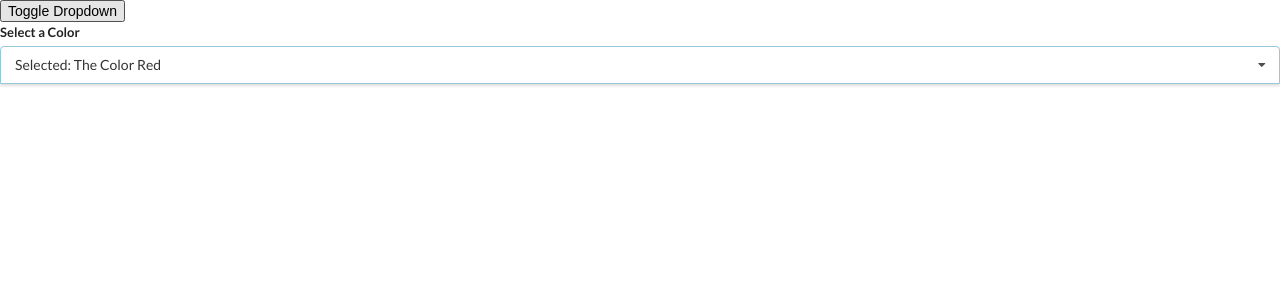
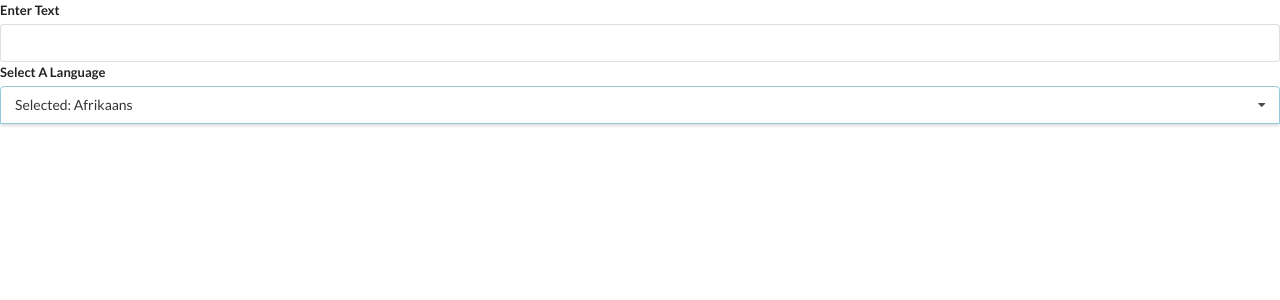
Before and after one commit to JMarcosSF/hooks-in-react, a React (Create React App) app: page / in a window 1280 px wide. Shown: the top 300 px of the page. Built offline with nearby package versions, Linux system fonts and the light colour scheme.

Commit message:
Added Translate.js component with its initial config.

```diff
--- a/src/App.js
+++ b/src/App.js
@@ -2,6 +2,7 @@
 // import Accordion from './components/Accordion';
 // import Search from './components/Search';
 import Dropdown from './components/Dropdown';
+import Translate from './components/Translate';
 
 const items = [
   {
@@ -41,22 +42,28 @@
   },
 ];
 
+// export default () => {
+//   const [selectedOption, setSelectedOption] = useState(options[0]);
+//   const [isShowDropdown, setIsShowDropdown] = useState(true);
+//
+//   return (<div>
+//     {/*<Accordion items={items}/>*/}
+//     {/*<Search></Search>*/}
+//     <button onClick={() => {
+//       setIsShowDropdown(!isShowDropdown);
+//     }}>Toggle Dropdown</button>
+//     {isShowDropdown ?
+//       <Dropdown
+//       selectedOption={selectedOption}
+//       onSelectedChange={setSelectedOption}
+//       options={options}
+//     ></Dropdown> : null
+//     }
+//   </div>);
+// };
+
 export default () => {
-  const [selectedOption, setSelectedOption] = useState(options[0]);
-  const [isShowDropdown, setIsShowDropdown] = useState(true);
-
-  return (<div>
-    {/*<Accordion items={items}/>*/}
-    {/*<Search></Search>*/}
-    <button onClick={() => {
-      setIsShowDropdown(!isShowDropdown);
-    }}>Toggle Dropdown</button>
-    {isShowDropdown ?
-      <Dropdown
-      selectedOption={selectedOption}
-      onSelectedChange={setSelectedOption}
-      options={options}
-    ></Dropdown> : null
-    }
-  </div>);
-};
+  return (
+    <Translate />
+  );
+}
--- a/src/components/Dropdown.js
+++ b/src/components/Dropdown.js
@@ -1,6 +1,6 @@
 import React, { useState, useEffect, useRef } from 'react';
 
-const Dropdown = ({options, selectedOption, onSelectedChange}) => {
+const Dropdown = ({labelText, options, selectedOption, onSelectedChange}) => {
   const [isDropdownOpen, setIsDropdownOpen] = useState(false);
   const ref = useRef();
 
@@ -40,7 +40,7 @@
       ref={ref}
       className="ui form">
       <div className="field">
-        <label className="label">Select a Color</label>
+        <label className="label">{labelText}</label>
         <div
           onClick={() => setIsDropdownOpen(!isDropdownOpen)}
           className={`ui selection dropdown ${options ? 'visible active' : ''}`}
--- /dev/null
+++ b/src/components/Translate.js
@@ -0,0 +1,40 @@
+import React, { useState } from 'react';
+import Dropdown from './Dropdown';
+
+const options = [
+  {
+    label: 'Afrikaans',
+    value: 'af'
+  },
+  {
+    label: 'Arabic',
+    value: 'ar'
+  },
+  {
+    label: 'Hindi',
+    value: 'hi'
+  },
+]
+
+const Translate = () => {
+  const [lang, setLang] = useState(options[0]);
+  const [inputText, setInputText] = useState('');
+
+  return (
+    <div>
+      <div className="ui form">
+        <div className="field">
+          <label>Enter Text</label>
+          <input type="text" value={inputText} onChange={(e) => setInputText(e.target.value)}/>
+        </div>
+      </div>
+      <Dropdown
+        labelText="Select A Language"
+        selectedOption={lang}
+        onSelectedChange={setLang}
+        options={options}/>
+    </div>
+  );
+}
+
+export default Translate;
```
